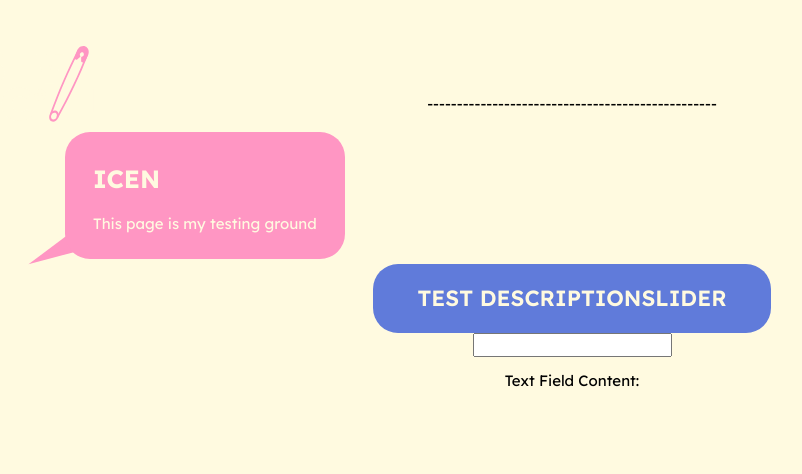
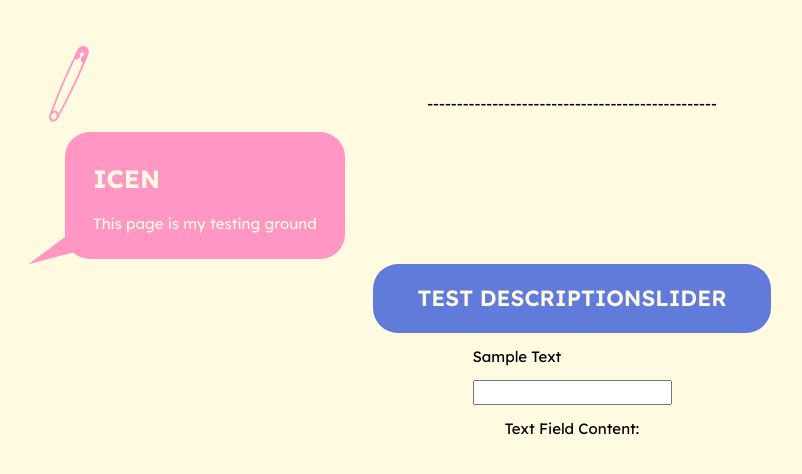
Before and after one commit to VincentAmante/sewcial-old, a Vue app: page /test-icen in a window 1280 px wide. Shown: the top 474 px of the page, without its empty margins (68-870 px from the left). Built offline with nearby package versions, Linux system fonts and the light colour scheme.

Commit message:
TextField Updates
- Updated text field showing examples of how it would operate

```diff
--- a/src/components/FormFields/TextField.vue
+++ b/src/components/FormFields/TextField.vue
@@ -12,6 +12,10 @@
         placeholder: {
             type: String,
             required: false
+        },
+        isRequired: {
+            type: Boolean,
+            default: false
         }
     })
 
@@ -28,6 +32,7 @@
 
 <template>
     <label :for="name">
+        <p><slot name="label">Label</slot></p>
         <input type="text" :name="name" id="" :placeholder="placeholder" v-model="textInput">
     </label>
 </template>
--- a/src/views/testViews/TestViewIcen.vue
+++ b/src/views/testViews/TestViewIcen.vue
@@ -34,7 +34,9 @@
                     </template>
                 </DescriptionSlider>
 
-                <TextField name="Text" v-model="textFieldModel"></TextField>
+                <TextField name="Text" v-model="textFieldModel" is-required>
+                    <template #label>Sample Text</template>
+                </TextField>
                 <div>
                     <p>Text Field Content:</p>
                     <p>{{ textFieldModel }}</p>
```
